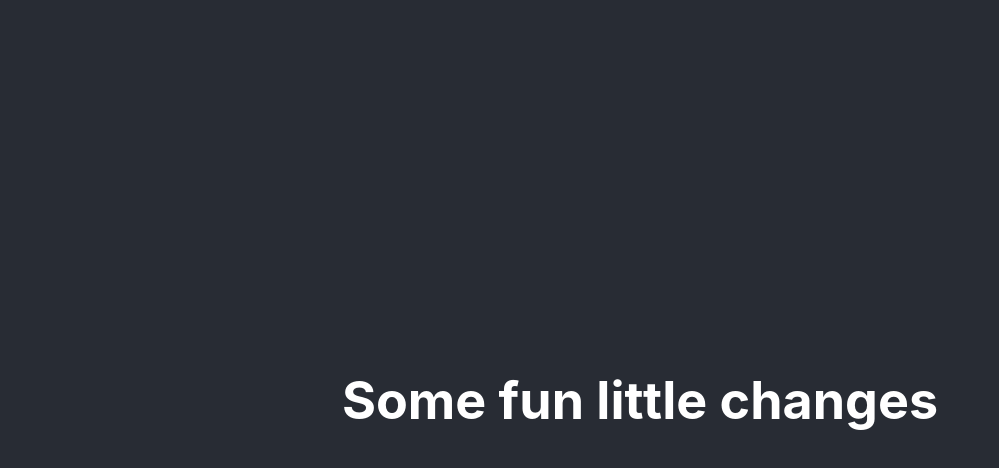
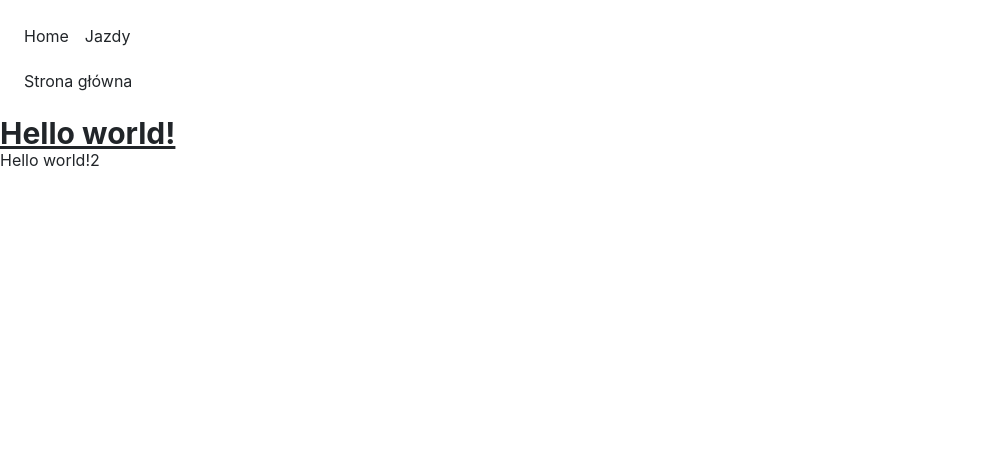
Before and after one commit to davidpub6/ZdanePrawko, a React (Create React App) app in the folder app/: page / in a window 1280 px wide. Shown: the top 468 px of the page, without its empty margins (0-999 px from the left). Built offline with nearby package versions, Linux system fonts and the light colour scheme.

Commit message:
Router, Tailwind
I added react router, tailwindcss, and a testpage to see if they work

```diff
--- a/app/src/App.js
+++ b/app/src/App.js
@@ -1,3 +1,4 @@
+/*
 import logo from './logo.svg';
 import './App.css';
 
@@ -5,7 +6,7 @@ function App() {
   return (
     <div className="App">
       <header className="App-header">
-        {/* <img src={logo} className="App-logo" alt="logo" />
+         <img src={logo} className="App-logo" alt="logo" />
         <p>
           Edit <code>src/App.js</code> and save to reload.
         </p>
@@ -16,7 +17,7 @@ function App() {
           rel="noopener noreferrer"
         >
           Learn React
-        </a> */}
+        </a>
         <h1>Some fun little changes</h1>
       </header>
     </div>
@@ -24,3 +25,44 @@ function App() {
 }
 
 export default App;
+*/
+
+import React from 'react';
+import { BrowserRouter as Router, Routes, Route, Link } from 'react-router-dom';
+
+// Przykładowe komponenty
+function Home() {
+  return <h2>Strona główna</h2>;
+}
+
+function Jazdy() {
+  return <h2>Podstrona: Jazdy</h2>;
+}
+
+function App() {
+  return (
+    <div className="App">
+    <Router>
+      <div className="p-4">
+        <nav className="mb-4 space-x-4">
+          <Link to="/">Home</Link>
+          <Link to="/jazdy">Jazdy</Link>
+        </nav>
+
+        <Routes>
+          <Route path="/" element={<Home />} />
+          <Route path="/jazdy" element={<Jazdy />} />
+        </Routes>
+      </div>
+    </Router>
+    <h1 className="text-3xl font-bold underline">
+    Hello world!
+  </h1>
+  <h1>
+    Hello world!2
+  </h1>
+  </div>
+  );
+}
+
+export default App;
--- /dev/null
+++ b/app/src/components/TileCard.jsx
@@ -0,0 +1,64 @@
+/*
+import React from "react";
+
+function TileCard({ image, title, description, onClick }) {
+  return (
+    <div
+      onClick={onClick}
+      className="cursor-pointer rounded-xl overflow-hidden shadow-md transition hover:scale-105 max-w-sm"
+    >
+      <img src={image} alt={title} className="w-full h-40 object-cover" />
+      <div className="p-4">
+        <h3 className="text-lg font-semibold">{title}</h3>
+        <p className="text-sm text-gray-600">{description}</p>
+      </div>
+    </div>
+  );
+}
+
+export default TileCard;
+*/
+
+import React from 'react';
+
+function TileCard() {
+  return (
+    <div className="container mt-5">
+      <h2 className="mb-4">Karty Kursów</h2>
+      <div className="row">
+        <div className="col-md-4">
+          <div className="card">
+            <img src="https://via.placeholder.com/300x200" className="card-img-top" alt="Tile 1" />
+            <div className="card-body">
+              <h5 className="card-title">Kurs A</h5>
+              <p className="card-text">Krótki opis kursu A.</p>
+              <a href="#" className="btn btn-primary">Zapisz się</a>
+            </div>
+          </div>
+        </div>
+        <div className="col-md-4">
+          <div className="card">
+            <img src="https://via.placeholder.com/300x200" className="card-img-top" alt="Tile 2" />
+            <div className="card-body">
+              <h5 className="card-title">Kurs B</h5>
+              <p className="card-text">Krótki opis kursu B.</p>
+              <a href="#" className="btn btn-primary">Zapisz się</a>
+            </div>
+          </div>
+        </div>
+        <div className="col-md-4">
+          <div className="card">
+            <img src="https://via.placeholder.com/300x200" className="card-img-top" alt="Tile 3" />
+            <div className="card-body">
+              <h5 className="card-title">Kurs C</h5>
+              <p className="card-text">Krótki opis kursu C.</p>
+              <a href="#" className="btn btn-primary">Zapisz się</a>
+            </div>
+          </div>
+        </div>
+      </div>
+    </div>
+  );
+}
+
+export default TileCard;
--- a/app/src/index.css
+++ b/app/src/index.css
@@ -1,3 +1,7 @@
+@tailwind base;
+@tailwind components;
+@tailwind utilities;
+
 body {
   margin: 0;
   font-family: -apple-system, BlinkMacSystemFont, 'Segoe UI', 'Roboto', 'Oxygen',
--- a/app/src/index.js
+++ b/app/src/index.js
@@ -1,3 +1,5 @@
+import 'bootstrap/dist/css/bootstrap.min.css';
+
 import React from 'react';
 import ReactDOM from 'react-dom/client';
 import './index.css';
--- /dev/null
+++ b/app/src/pages/TestPage.jsx
@@ -0,0 +1,17 @@
+import React from 'react';
+import TileCard from './components/TileCard'; // lub inny komponent
+
+function App() {
+  return (
+    <div className="p-6">
+      <TileCard
+        image="/images/jazda1.jpg"
+        title="Test kafelka"
+        description="To jest testowy kafelek."
+        onClick={() => alert('Kliknięto kafelek')}
+      />
+    </div>
+  );
+}
+
+export default TestPage;
--- /dev/null
+++ b/app/tailwind.config.js
@@ -0,0 +1,8 @@
+ /** @type {import('tailwindcss').Config} */
+ export default {
+  content: ["./src/**/*.{html,js,jsx,css}"],
+  theme: {
+    extend: {},
+  },
+  plugins: [],
+}
```
Also changed, not shown: app/package.json (+8 -0 lines), 1 other file (tests, documents, lock files or other folders).
